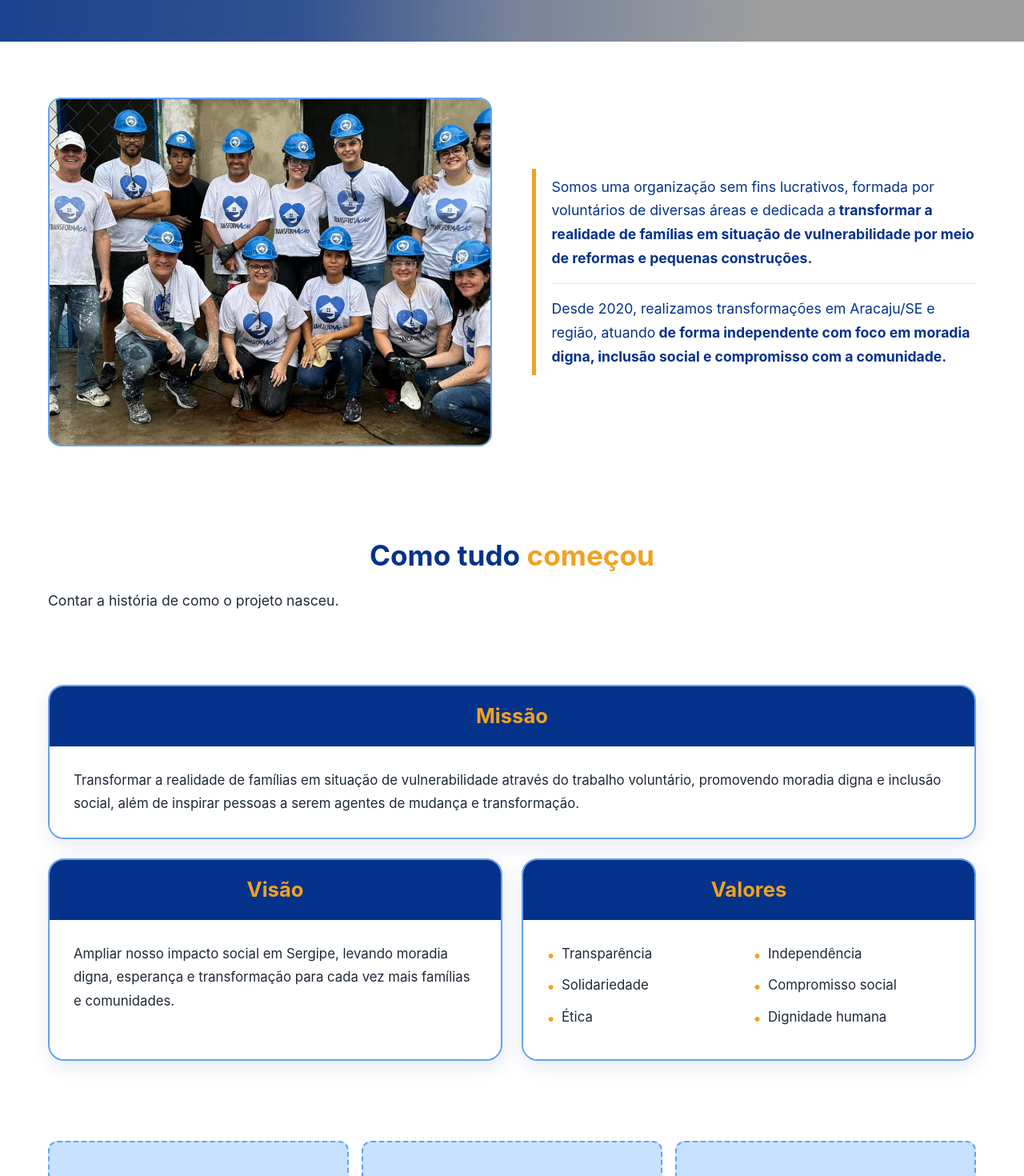
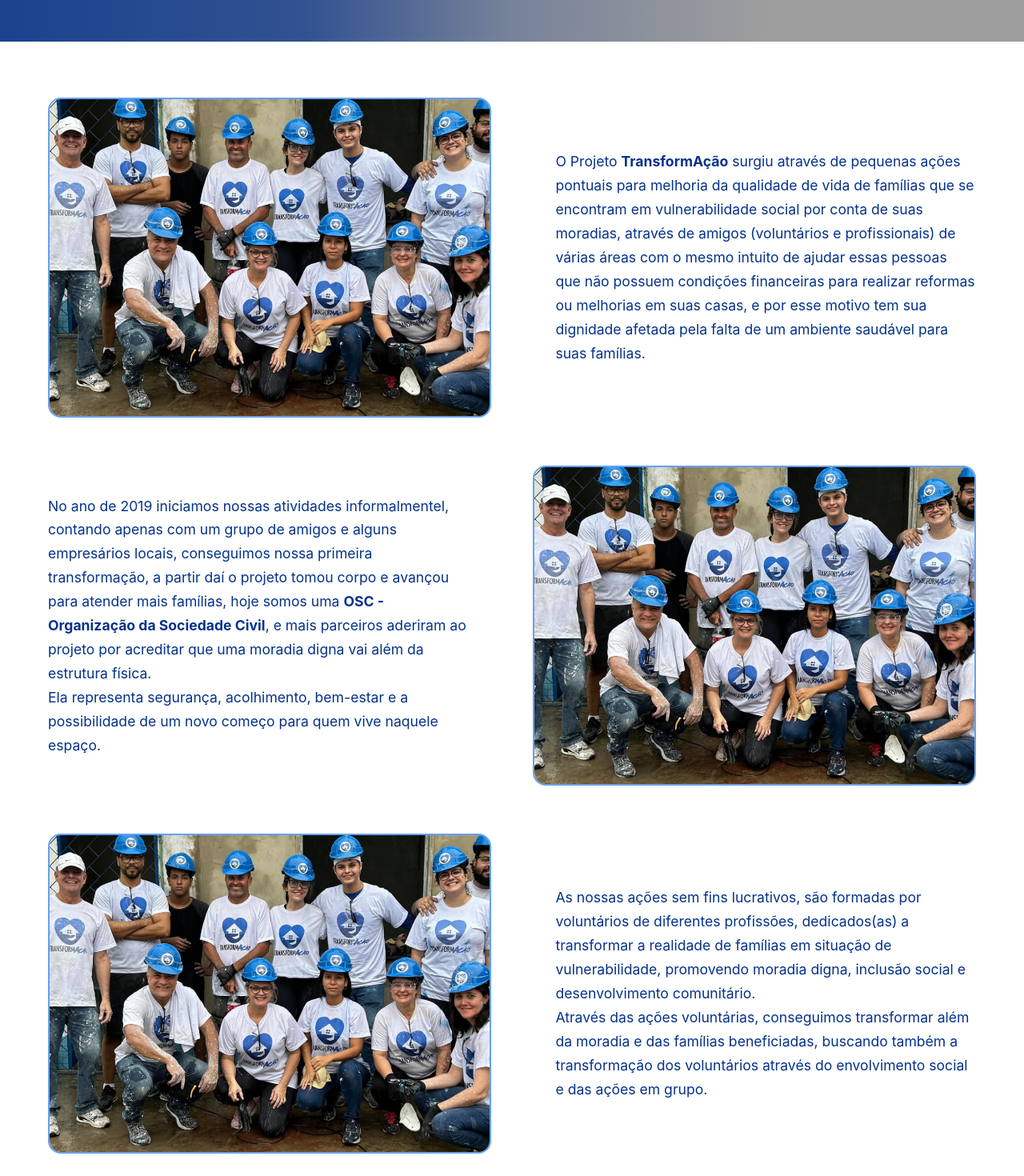
Before and after one commit to Lawd-UFS/transformacao-frontend, a React (Vite) app: page /quem-somos in a window 1280 px wide. Shown: the part 740-2210 px from the top of the page at 80% size. Built offline with nearby package versions, Linux system fonts and the light colour scheme; grey boxes are pictures that could not be loaded.

Commit message:
fix: ajusta texto central

```diff
--- a/src/pages/QuemSomos/QuemSomos.css
+++ b/src/pages/QuemSomos/QuemSomos.css
@@ -59,6 +59,21 @@
   display: flex;
   gap: 50px;
   align-items: center;
+  margin-bottom: 60px;
+}
+
+.intro-content:last-child {
+  margin-bottom: 0;
+}
+
+.intro-content.reverse {
+  flex-direction: row-reverse;
+}
+
+.intro-content.reverse .intro-text {
+  padding-left: 0;
+  padding-right: 30px;
+  text-align: left;
 }
 
 .intro-image-wrapper {
@@ -67,7 +82,7 @@
   border: 2px solid var(--action-color);
   border-radius: 16px;
   overflow: hidden;
-  min-height: 400px;
+  height: 400px;
 }
 
 .intro-team-photo {
@@ -82,9 +97,10 @@
   flex: 1 1 50%;
   display: flex;
   flex-direction: column;
+  justify-content: center;
   gap: 0;
-  border-left: 5px solid var(--secondary-color);
-  padding-left: 20px;
+  padding-left: 30px;
+  height: 400px;
 }
 
 .intro-text p {
@@ -101,9 +117,7 @@
   margin-top: 8px;
 }
 
-.como-comecou-section {
-  padding: 40px 20px 30px;
-}
+
 
 .section-title {
   font-size: 2.2rem;
@@ -119,11 +133,7 @@
   color: var(--secondary-color);
 }
 
-.como-comecou-text {
-  font-size: 1.1rem;
-  color: var(--text-dark);
-  line-height: 1.7;
-}
+
 
 
 .identity-section {
@@ -204,9 +214,6 @@
   font-size: 1.2rem;
 }
 
-/* =====================
-   Collage Section
-   ===================== */
 .collage-section {
   padding: 40px 20px;
 }
@@ -222,9 +229,6 @@
   border-radius: 12px;
 }
 
-/* =====================
-   Timeline Section
-   ===================== */
 .timeline-section {
   padding: 60px 20px 80px;
 }
@@ -233,14 +237,34 @@
    Responsividade
    ===================== */
 @media (max-width: 900px) {
-  .intro-content {
+  .intro-content,
+  .intro-content.reverse {
     flex-direction: column;
+    height: auto;
+  }
+
+  .intro-content .intro-text {
+    border-left: none;
+    padding-left: 0;
+    padding-top: 20px;
+    text-align: left;
+    height: auto;
+  }
+
+  .intro-content.reverse .intro-text {
+    border-right: none;
+    border-left: none;
+    padding-right: 0;
+    padding-left: 0;
+    padding-top: 20px;
+    text-align: left;
+    height: auto;
   }
 
   .intro-image-wrapper {
     flex: unset;
     width: 100%;
-    max-height: 400px;
+    height: 350px;
   }
 
   .identity-row {
--- a/src/pages/QuemSomos/QuemSomos.tsx
+++ b/src/pages/QuemSomos/QuemSomos.tsx
@@ -14,7 +14,7 @@ const timelineEvents = [
   {
     year: '2021',
     title: 'Primeiras Transformações',
-    description: 'Início das primeiras reformas e estruturação da equipe, estabelecendo os pilares das nossas operações.',
+    description: 'Fundação do projeto em Aracaju, movido pelo desejo de unir voluntariado e moradia digna.',
   },
   {
     year: '2023',
@@ -46,26 +46,41 @@ export const QuemSomos: React.FC = () => {
       <section className="intro-section container">
         <div className="intro-content">
           <div className="intro-image-wrapper">
-            <img src={equipeImg} alt="Equipe TransformAção" className="intro-team-photo" />
+            <img src={equipeImg} alt="TransformAção 1" className="intro-team-photo" />
           </div>
           <div className="intro-text">
-            <p className="highlight-text">
-              Somos uma organização sem fins lucrativos, formada por voluntários de diversas áreas e dedicada a
-              <strong> transformar a realidade de famílias em situação de vulnerabilidade por meio de reformas e pequenas construções.</strong>
+            <p className="regular-text">
+              O Projeto <strong>TransformAção</strong> surgiu através de pequenas ações pontuais para melhoria da qualidade de vida de famílias que se encontram em vulnerabilidade social por conta de suas moradias, através de amigos (voluntários e profissionais) de várias áreas com o mesmo intuito de ajudar essas pessoas que não possuem condições financeiras para realizar reformas ou melhorias em suas casas, e por esse motivo tem sua dignidade afetada pela falta de um ambiente saudável para suas famílias.
             </p>
+          </div>
+        </div>
+
+        <div className="intro-content reverse">
+          <div className="intro-image-wrapper">
+            <img src={equipeImg} alt="TransformAção 2" className="intro-team-photo" />
+          </div>
+          <div className="intro-text">
             <p className="regular-text">
-              Desde 2020, realizamos transformações em Aracaju/SE e região, atuando
-              <strong> de forma independente com foco em moradia digna, inclusão social e compromisso com a comunidade.</strong>
+              No ano de 2019 iniciamos nossas atividades informalmentel, contando apenas com um grupo de amigos e alguns empresários locais, conseguimos nossa primeira transformação, a partir daí o projeto tomou corpo e avançou para atender mais famílias, hoje somos uma <strong>OSC - Organização da Sociedade Civil</strong>, e mais parceiros aderiram ao projeto por acreditar que uma moradia digna vai além da estrutura física.
+              <br />
+              Ela representa segurança, acolhimento, bem-estar e a possibilidade de um novo começo para quem vive naquele espaço.
+            </p>
+          </div>
+        </div>
+
+        <div className="intro-content">
+          <div className="intro-image-wrapper">
+            <img src={equipeImg} alt="TransformAção 3" className="intro-team-photo" />
+          </div>
+          <div className="intro-text">
+            <p className="regular-text">
+              As nossas ações sem fins lucrativos, são formadas por voluntários de diferentes profissões, dedicados(as) a transformar a realidade de famílias em situação de vulnerabilidade, promovendo moradia digna, inclusão social e desenvolvimento comunitário.
+              <br />
+              Através das ações voluntárias, conseguimos transformar além da moradia e das famílias beneficiadas, buscando também a transformação dos voluntários através do envolvimento social e das ações em grupo.
             </p>
           </div>
         </div>
       </section>
-
-      <section className="como-comecou-section container">
-        <h2 className="section-title center">Como tudo <span className="text-secondary">começou</span></h2>
-        <p className="como-comecou-text">Contar a história de como o projeto nasceu.</p>
-      </section>
-
       <section className="identity-section">
         <div className="identity-cards">
           <div className="identity-card full-width">
```
